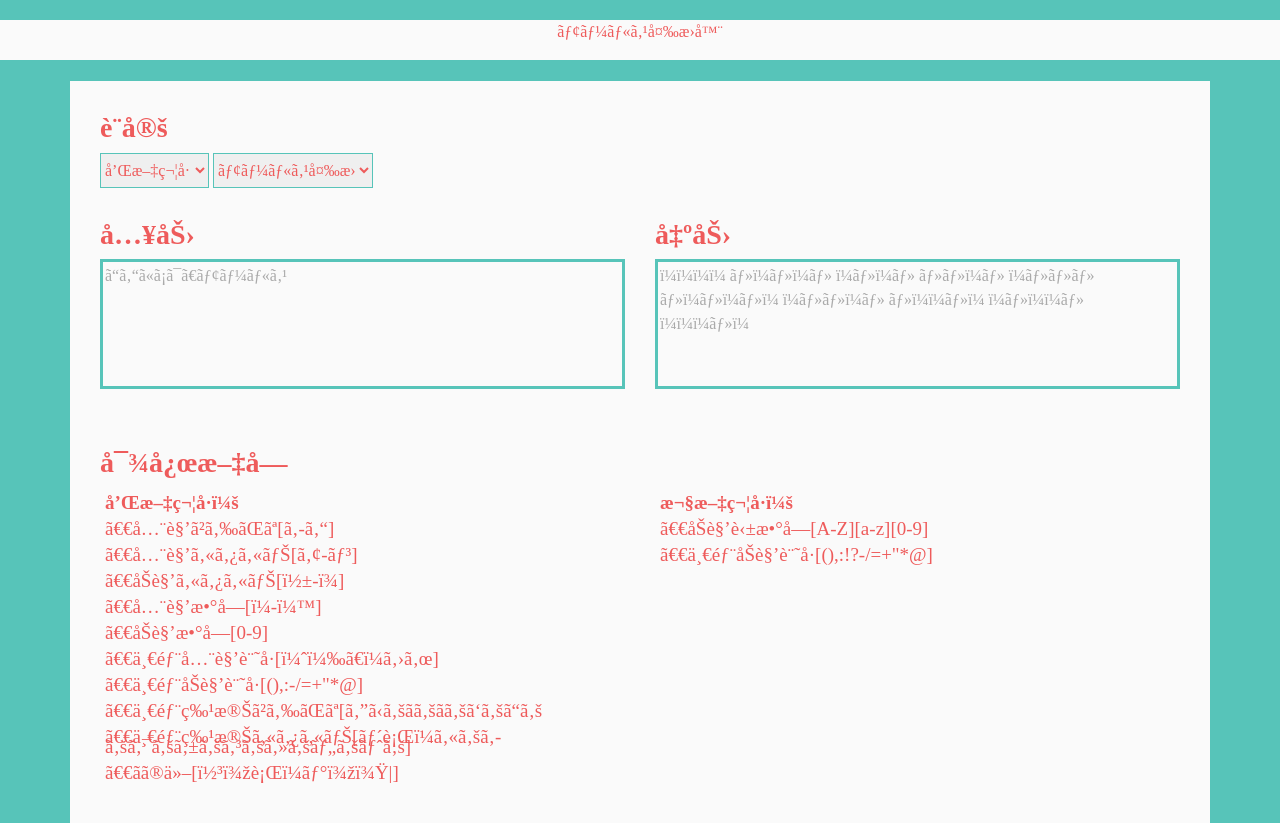
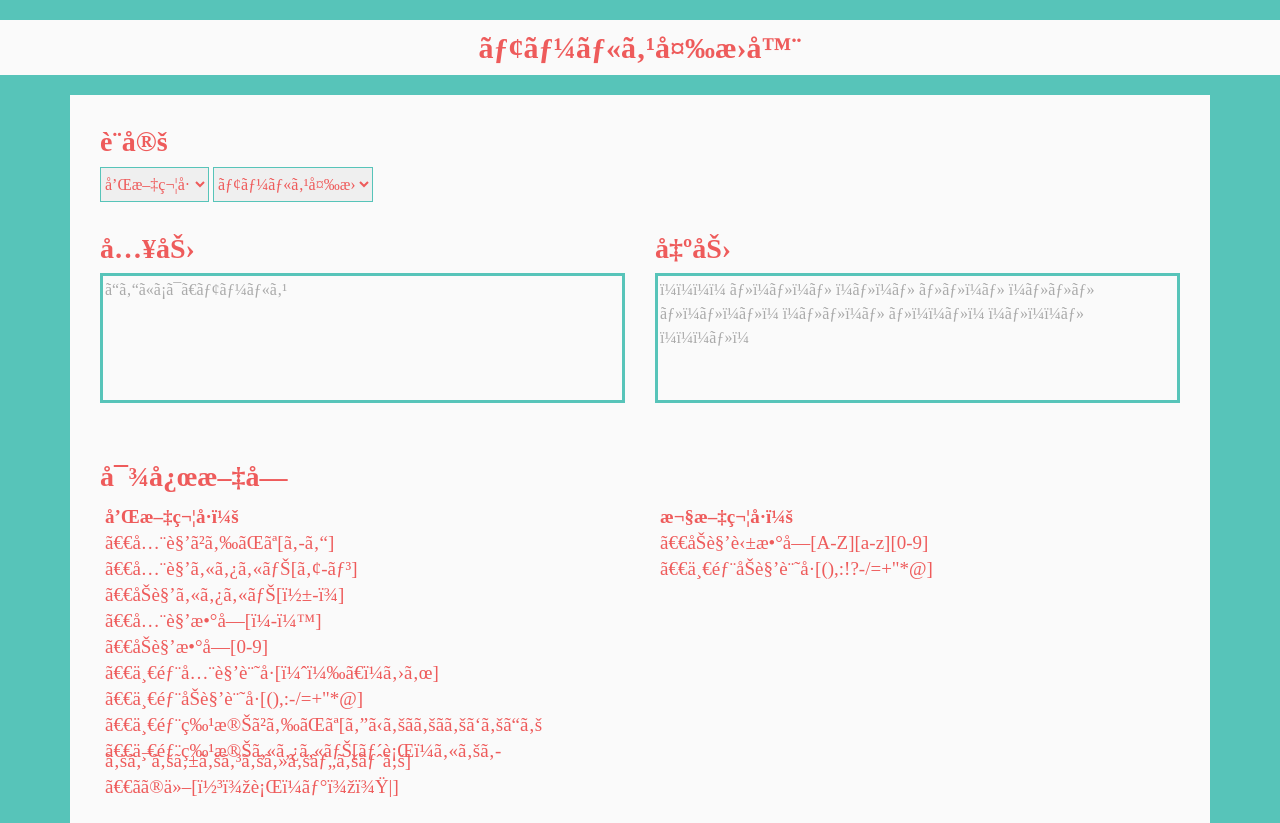
Before and after one commit to zakkuri-manabu/morse-converter, a plain HTML site: page index.html in a window 1280 px wide. Shown: the top 823 px of the page. Drawn offline with nearby package versions, Linux system fonts and the light colour scheme; a web font is replaced by a local one.

Commit message:
third commit

```diff
--- a/index.css
+++ b/index.css
@@ -7,11 +7,11 @@ html, body {
 header {
   background-color: #fafafa;
   text-align: center;
-  margin: 20px 0;
-  border-bottom: 1px solid #57C4B9; }
-  header a {
+  margin: 20px 0; }
+  header p {
     color: #EE5B5B;
     display: inline-block;
+    margin: 0;
     padding: 5px;
     font-weight: bold;
     font-size: 30px; }
```
